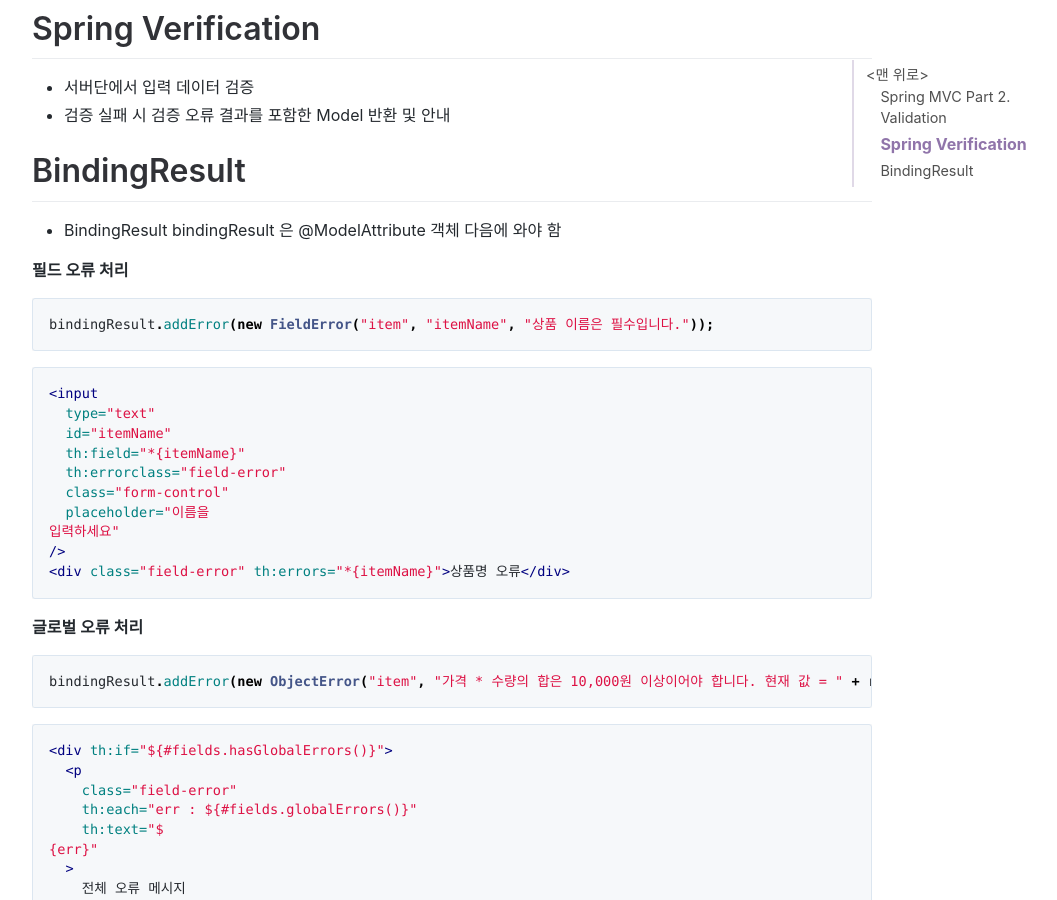
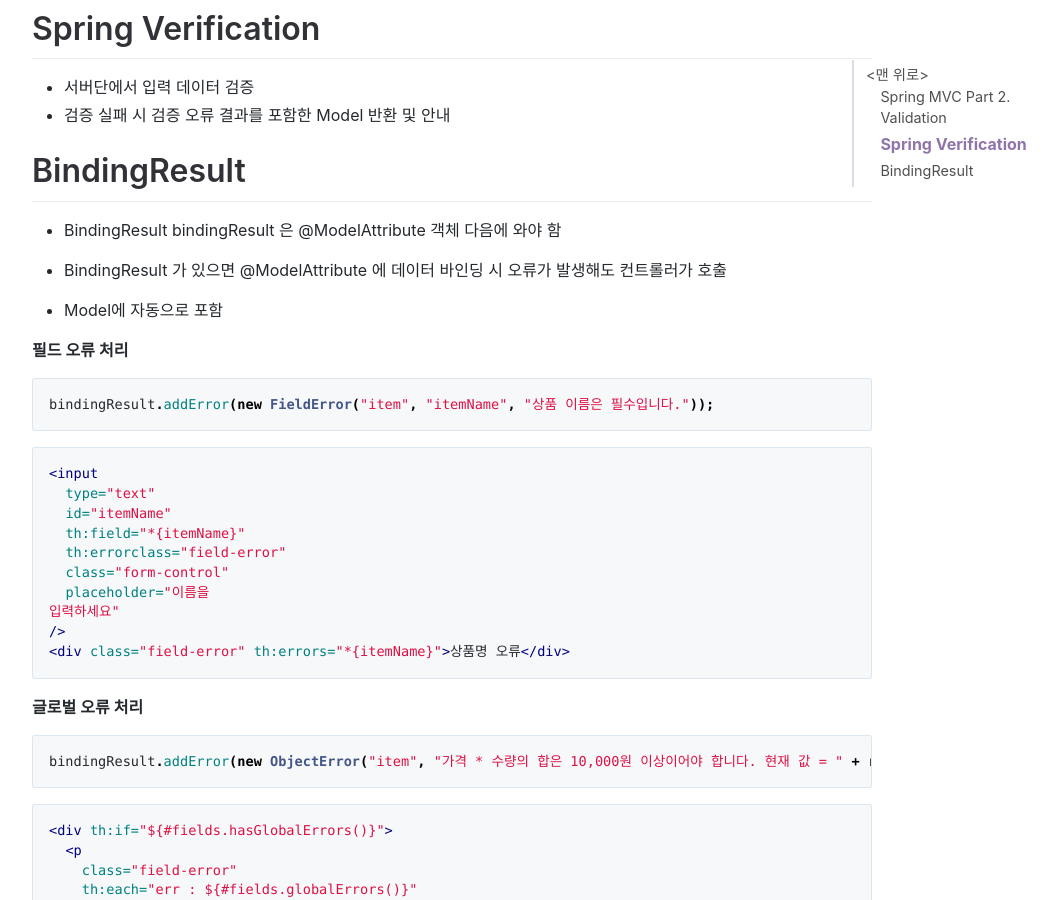
Before and after one commit to jihunparkme/jihunparkme.github.io, a Jekyll site: the page built from _posts/2021-10-12-Spring-MVC-Part2-Validation.md, in a window 1280 px wide and 900 px high, scrolled down 786 px. Shown: the whole window, without its empty margins (188-1245 px from the left). Built offline with Jekyll 4.4.1, drawn with Linux system fonts in a browser that asks for light colours; comment, search, counter and statistics services are not loaded.

Commit message:
[검증1 - Validation] BindingResult2

```diff
--- a/_posts/2021-10-12-Spring-MVC-Part2-Validation.md
+++ b/_posts/2021-10-12-Spring-MVC-Part2-Validation.md
@@ -19,6 +19,10 @@
 # BindingResult
 
 - BindingResult bindingResult 은 @ModelAttribute 객체 다음에 와야 함
+
+- BindingResult 가 있으면 @ModelAttribute 에 데이터 바인딩 시 오류가 발생해도 컨트롤러가 호출
+
+- Model에 자동으로 포함
 
 **필드 오류 처리**
 
```
